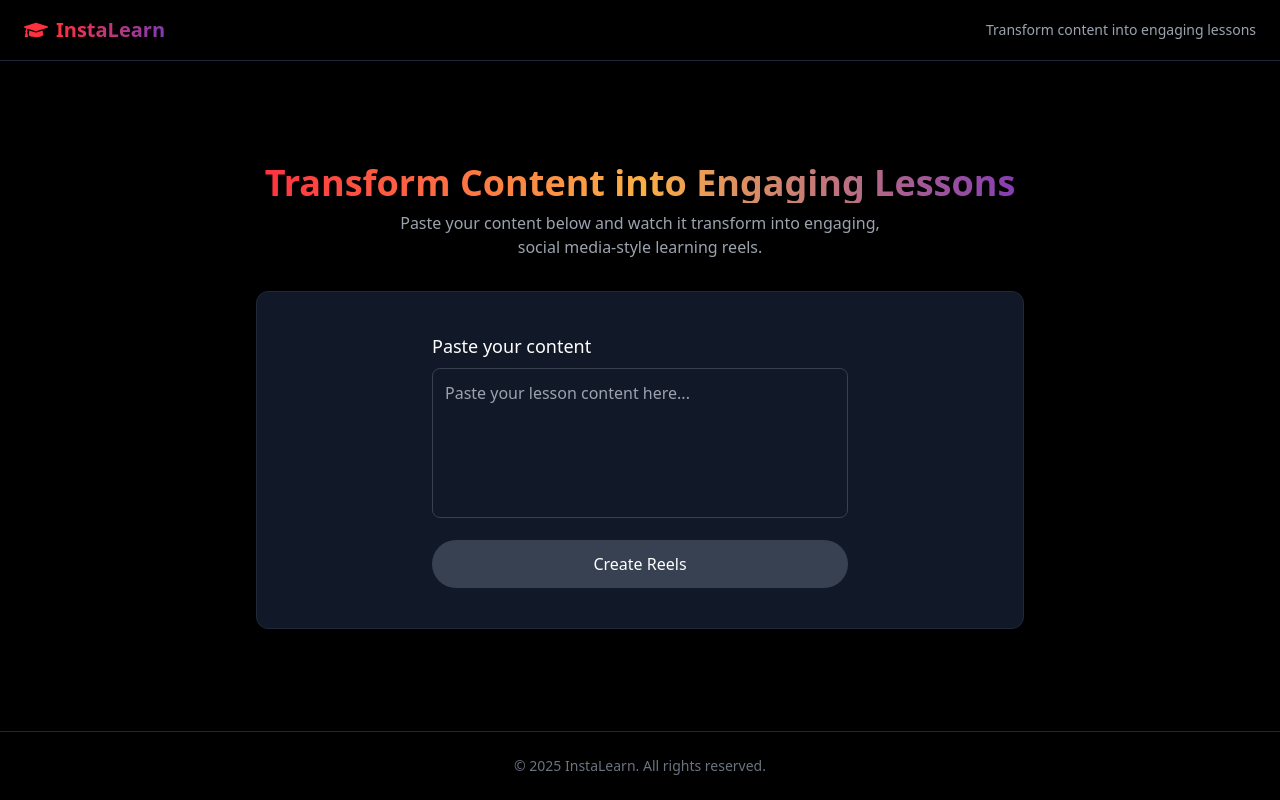
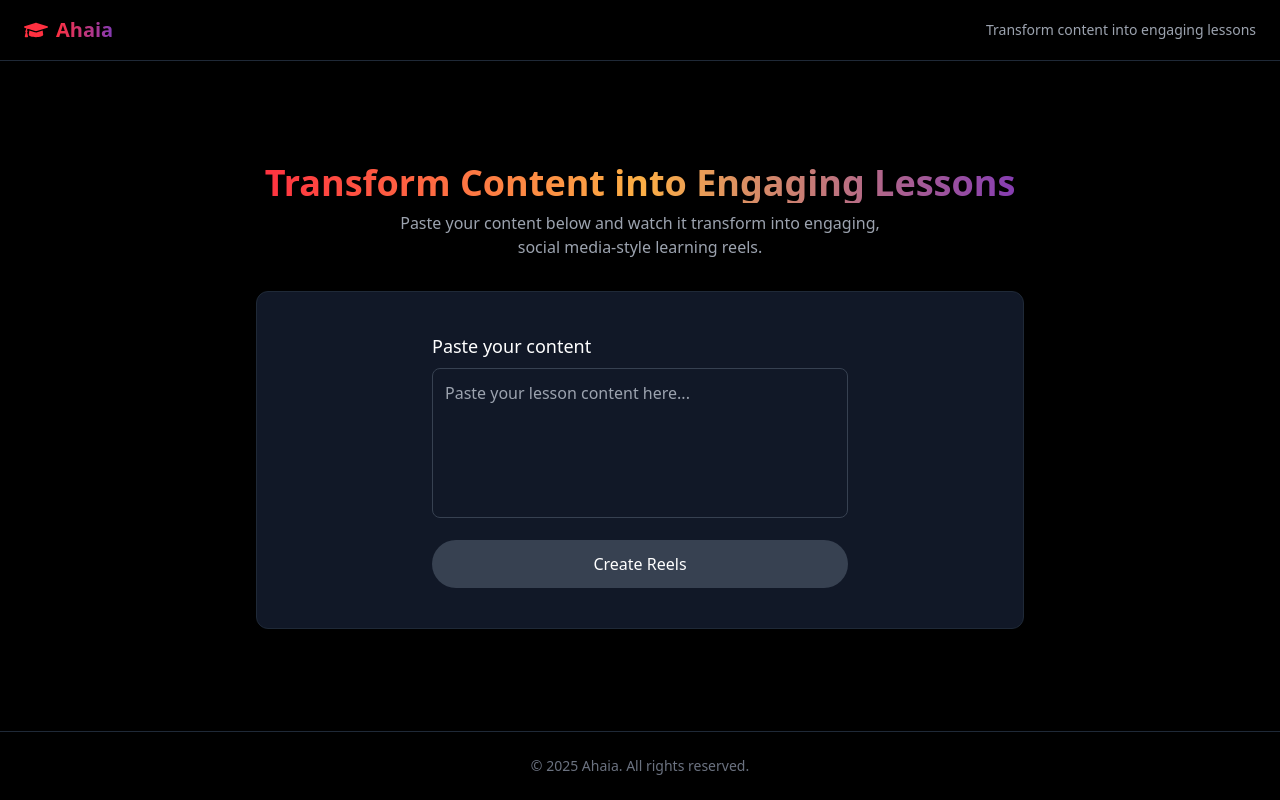
Before and after one commit to Sam-Mucyo/ahaia, a Next.js app: page / in a window 1280 px wide. Built offline with nearby package versions, Linux system fonts and the light colour scheme.

Commit message:
Rename application from InstaLearn to Ahaia

```diff
--- a/package.json
+++ b/package.json
@@ -1,5 +1,5 @@
 {
-  "name": "instalearn",
+  "name": "ahaia",
   "version": "0.1.0",
   "private": true,
   "scripts": {
--- a/src/app/components/reels/Reel.tsx
+++ b/src/app/components/reels/Reel.tsx
@@ -223,10 +223,10 @@ const Reel: React.FC<ReelProps> = ({ reel, isActive }) => {
       {/* User info (simulated) */}
       <div className="absolute left-4 bottom-4 flex items-center">
         <div className="w-10 h-10 rounded-full bg-gradient-to-r from-purple-500/60 to-pink-500/60 flex items-center justify-center text-white font-bold">
-          IL
+          AH
         </div>
         <div className="ml-2">
-          <p className="font-bold text-sm text-white/90">InstaLearn</p>
+          <p className="font-bold text-sm text-white/90">Ahaia</p>
           <p className="text-xs text-white/60">Learning made engaging</p>
         </div>
       </div>
--- a/src/app/components/reels/ReelPlayer.tsx
+++ b/src/app/components/reels/ReelPlayer.tsx
@@ -52,7 +52,7 @@ const ReelPlayer: React.FC = () => {
       <div className="absolute top-0 left-0 right-0 h-16 flex items-center justify-between px-4 z-10">
         <div className="flex items-center">
           <h1 className="text-xl font-bold bg-gradient-to-r from-[#ff3040] to-[#833ab4] text-transparent bg-clip-text">
-            InstaLearn
+            Ahaia
           </h1>
         </div>
         <button
--- a/src/app/components/ui/Header.tsx
+++ b/src/app/components/ui/Header.tsx
@@ -14,7 +14,7 @@ const Header: React.FC = () => {
         <div className="flex items-center space-x-2">
           <FaGraduationCap className="text-2xl text-[#ff3040]" />
           <h1 className="text-xl font-bold bg-gradient-to-r from-[#ff3040] to-[#833ab4] text-transparent bg-clip-text">
-            InstaLearn
+            Ahaia
           </h1>
         </div>
         <div className="text-sm text-gray-400">
--- a/src/app/layout.tsx
+++ b/src/app/layout.tsx
@@ -13,7 +13,7 @@ const geistMono = Geist_Mono({
 });
 
 export const metadata: Metadata = {
-  title: "InstaLearn - Social Learning Platform",
+  title: "Ahaia - Social Learning Platform",
   description: "Transform content into engaging TikTok/Instagram style learning reels",
 };
 
--- a/src/app/page.tsx
+++ b/src/app/page.tsx
@@ -41,7 +41,7 @@ export default function Home() {
 
       <footer className="py-6 border-t border-gray-800">
         <div className="max-w-7xl mx-auto px-4 text-center text-gray-500 text-sm">
-          <p>© {new Date().getFullYear()} InstaLearn. All rights reserved.</p>
+          <p>© {new Date().getFullYear()} Ahaia. All rights reserved.</p>
         </div>
       </footer>
 
```
Also changed, not shown: 1 other file (tests, documents, lock files or other folders).
